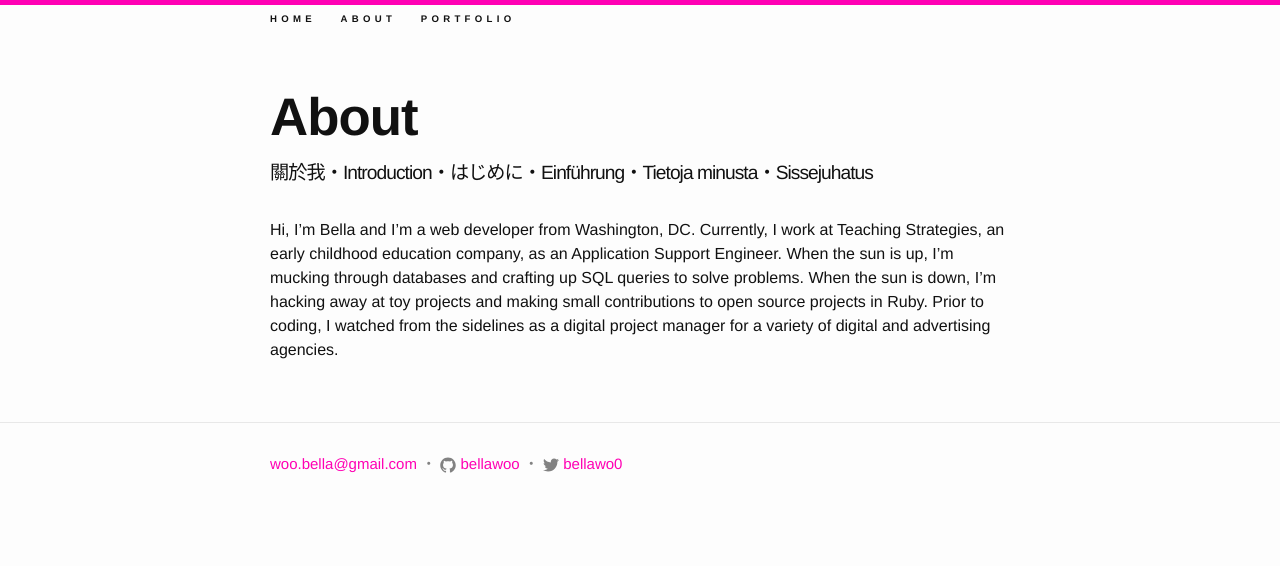
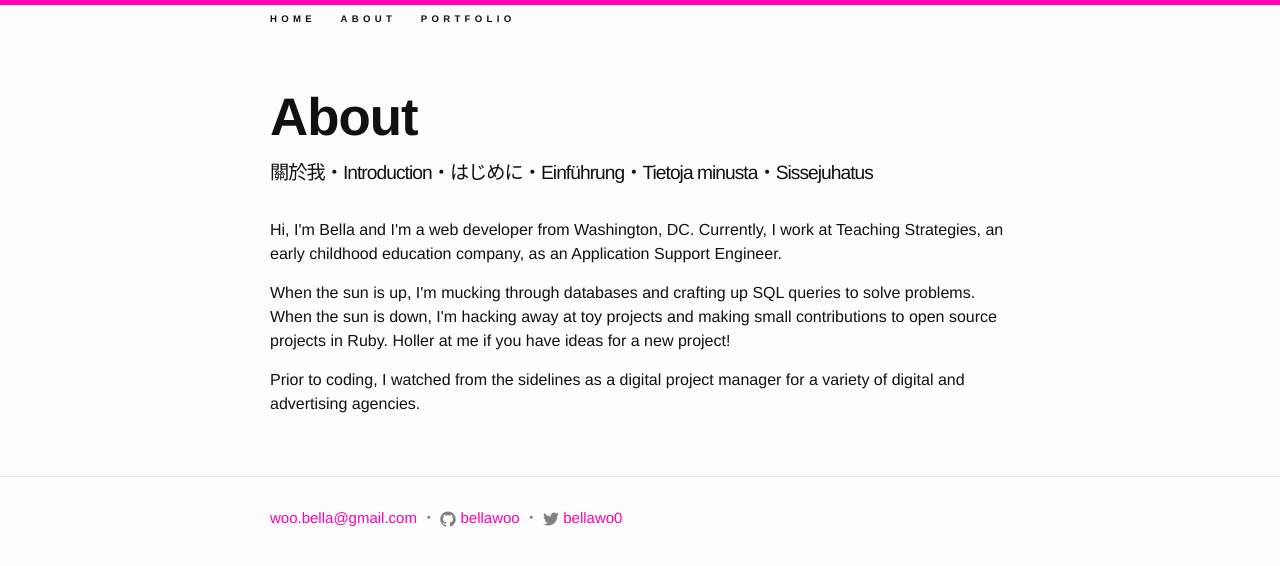
Before and after one commit to bellawoo/bellawoo.github.io, a Jekyll site: the page built from about.md, in a window 1280 px wide. Shown: the top 566 px of the page. Built offline with Jekyll 4.4.1, drawn with Linux system fonts in a browser that asks for light colours.

```diff
--- a/about.md
+++ b/about.md
@@ -5,4 +5,6 @@ permalink: /about/
 desc: 關於我&#x30FB;Introduction&#x30FB;はじめに&#x30FB;Einführung&#x30FB;Tietoja minusta&#x30FB;Sissejuhatus
 ---
 
-Hi, I'm Bella and I'm a web developer from Washington, DC. Currently, I work at Teaching Strategies, an early childhood education company, as an Application Support Engineer. When the sun is up, I'm mucking through databases and crafting up SQL queries to solve problems. When the sun is down, I'm hacking away at toy projects and making small contributions to open source projects in Ruby. Prior to coding, I watched from the sidelines as a digital project manager for a variety of digital and advertising agencies.
+<p>Hi, I'm Bella and I'm a web developer from Washington, DC. Currently, I work at Teaching Strategies, an early childhood education company, as an Application Support Engineer.</p>
+<p>When the sun is up, I'm mucking through databases and crafting up SQL queries to solve problems. When the sun is down, I'm hacking away at toy projects and making small contributions to open source projects in Ruby. Holler at me if you have ideas for a new project!</p>
+<p>Prior to coding, I watched from the sidelines as a digital project manager for a variety of digital and advertising agencies.</p>
```
Also changed, not shown: _posts/2015-11-18-ruby-conf-2015.markdown (added, +20 -0 lines).
